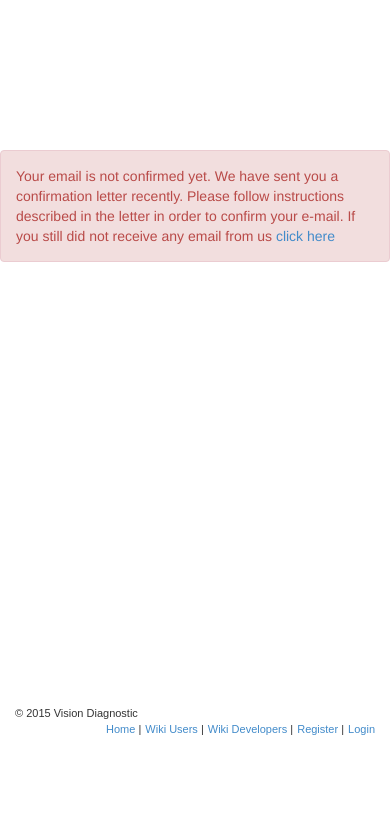
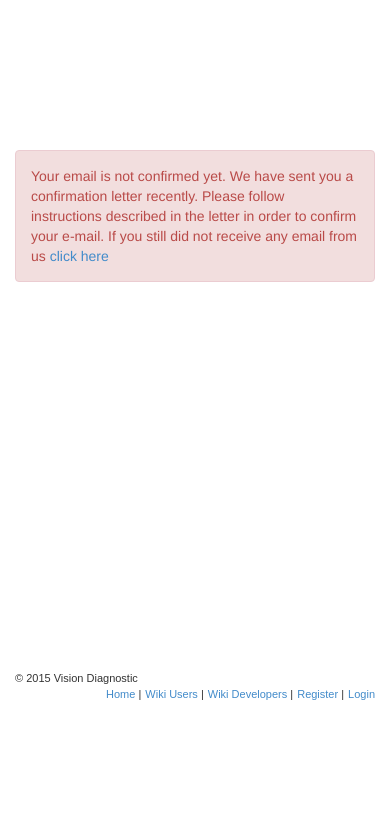
Before and after one commit to SnowBeaver/Vision, a Flask app: template app/templates/users/pleaseconfirm.html in a window 390 px wide. Shown: the part 54-873 px from the top of the page. Run offline with Flask 2, Linux system fonts and the light colour scheme; the template is opened without the code that fills it, so the values that code supplies are empty; the visitor is signed in with stand-in values (Sample User, id 1); data comes from the database, SQL or seed files in the repository; parts of the project's set-up code (start-up, migrations or seed data) failed here and were passed over; some libraries are stand-ins or nearby versions.

Commit message:
Adapt web page for mobile devices

```diff
--- a/app/static/css/dashboard.css
+++ b/app/static/css/dashboard.css
@@ -381,3 +381,7 @@ div.dashboard-right-memu  ul.nav li a:hover {
 	border: 1px solid #ddd;
 	border-top: 0px;
 }
+.rmBottom{
+    padding-bottom: 0px !important;
+    margin-bottom: 0px !important;
+}
--- a/app/static/css/styles.css
+++ b/app/static/css/styles.css
@@ -58,7 +58,7 @@ header{
 .container-shadow{
 }
 .w1000{
-	width: 1170px;
+	max-width: 1170px;
 	margin: 0 auto;
 	position: relative;
 }
--- a/app/templates/admin/index.html
+++ b/app/templates/admin/index.html
@@ -1,4 +1,6 @@
 {% extends 'admin.html' %}
+
+
 {% block body %}
     {{ super() }}
     <div class="row-fluid">
--- a/app/templates/base.html
+++ b/app/templates/base.html
@@ -46,8 +46,8 @@
     {% include 'widgets/flash.html' %}
     {% block content %}
     <div class="center-divider"></div>
-    <div class="w1000 h800 page">
-      <div class="w1000">
+    <div class="h800 container">
+      <div class="page">
         {% block topcontent %}
         {% endblock %}
         {% block rightcontent %}
--- a/app/templates/dashboard.html
+++ b/app/templates/dashboard.html
@@ -22,7 +22,8 @@
 <div class="center-divider"></div>
 <div class="grey-background profile-page">
 {% block page %}
-	<div class="panel panel-default w1000 page">
+	<div class="container">
+         <div class="panel-default panel page rmBottom">
             {% include 'widgets/dashboard-flash.html' %}
             <div class="panel-heading">{% block dashboard_menu %}{% endblock %}</div>
             <div class="panel-body">
@@ -32,10 +33,13 @@
             {% block content %}
             {% endblock %}
         </div>
+    </div>
 	{% block content_footer %}
-	<div class="panel-footer w1000">
+	<div class="container">
+        <div class=" panel-footer">
             {% block panel_footer %}
             {% endblock %}
+	    </div>
     </div>
 	{% endblock %}
 {% endblock %}
--- a/app/templates/users/pleaseconfirm.html
+++ b/app/templates/users/pleaseconfirm.html
@@ -4,7 +4,7 @@
 {% endblock %}
 
 {% block page %}
-<div class="w1000" style="height: 300px;margin-top:200px">
+<div class="container" style="height: 300px;margin-top:200px">
 	<div class="alert alert-danger">
 		Your email is not confirmed yet.
 		We have sent you a confirmation letter recently. Please follow instructions described in the letter
--- a/app/templates/widgets/footer.html
+++ b/app/templates/widgets/footer.html
@@ -1,5 +1,5 @@
 <footer>
-<div class="w1000 arial container">
+<div class="arial container">
   <a href="/">
     <div class="logo"></div>
   </a>
--- a/app/templates/widgets/topmenu.html
+++ b/app/templates/widgets/topmenu.html
@@ -2,7 +2,8 @@
 <nav class="navbar navbar-default navbar-static-top">
 	<div class="container">
 		<div class="navbar-header">
-			<button type="button" class="navbar-toggle collapsed" data-toggle="collapse" data-target="#navbar" aria-expanded="false" aria-controls="navbar"> <span class="sr-only">Toggle navigation</span>
+			<button type="button" class="navbar-toggle collapsed" data-toggle="collapse" data-target="#navbar" aria-expanded="false" aria-controls="navbar">
+                <span class="sr-only">Toggle navigation</span>
 				<span class="icon-bar"></span>
 				<span class="icon-bar"></span>
 				<span class="icon-bar"></span>
```
Also changed, not shown: app/__init__.py (+5 -4 lines), app/templates/admin.html (+31 -14 lines). Lines whose indentation alone changed are shown as unchanged.
